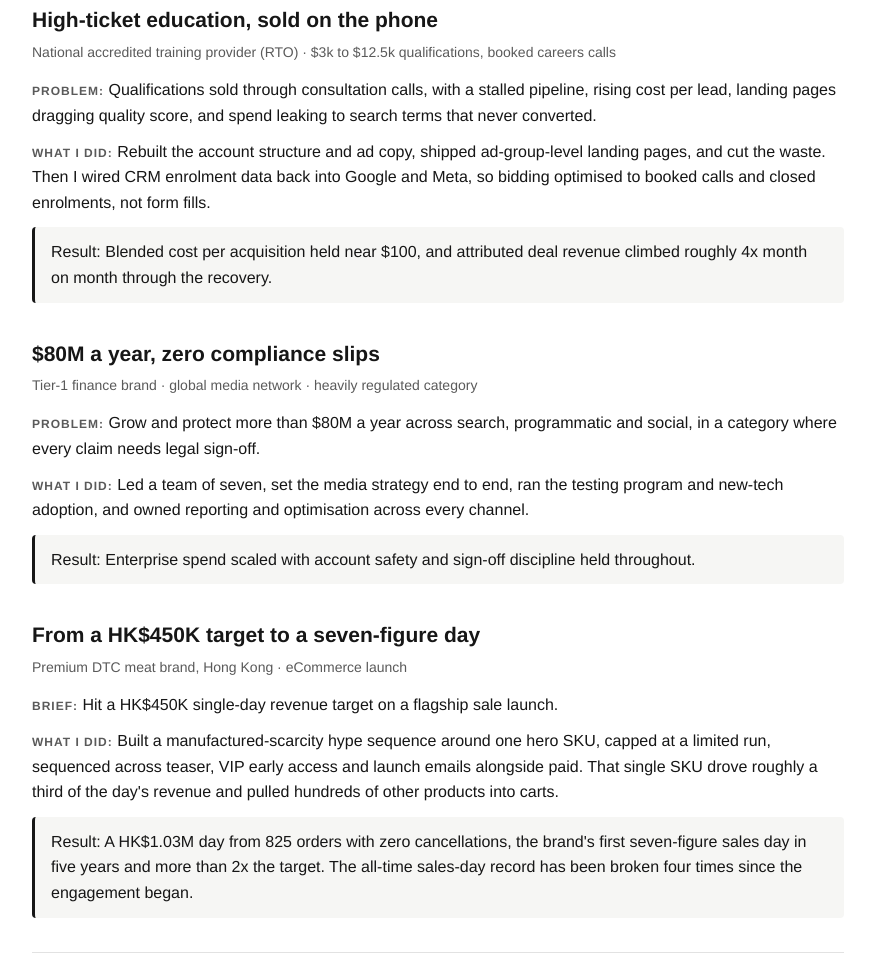
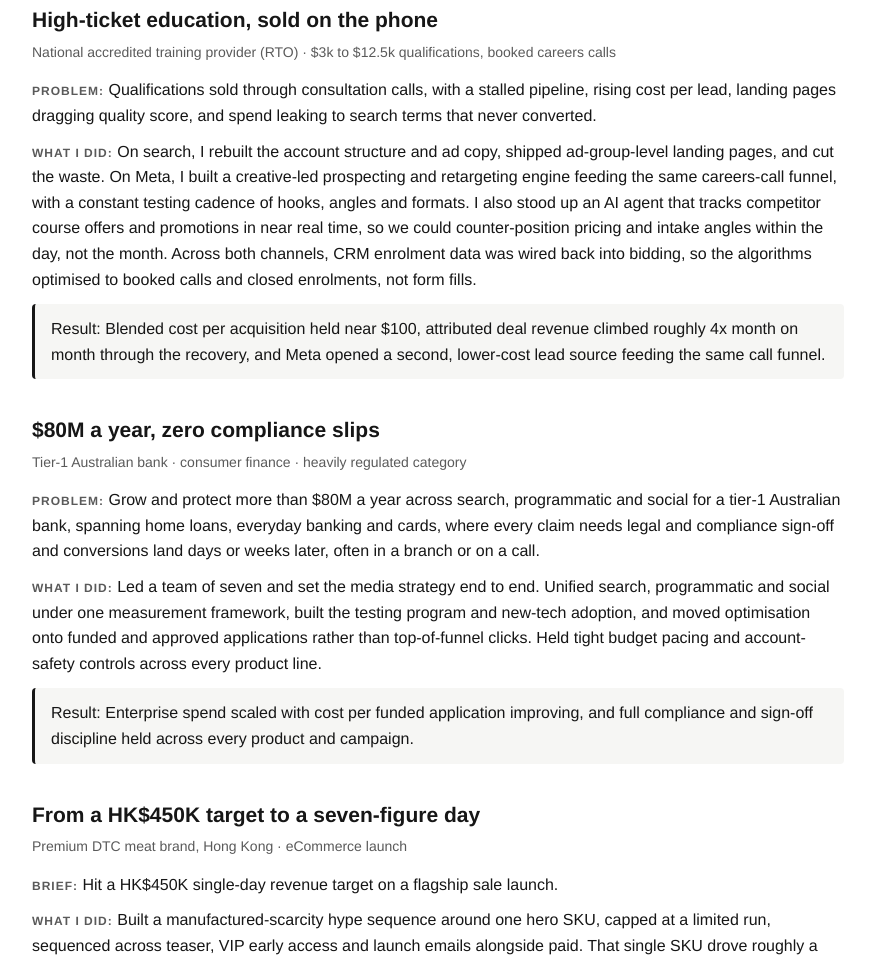
Before and after one commit to ra-shipit/ra-digital, a plain HTML site: page recentwork/index.html in a window 1280 px wide. Shown: the part 592-1556 px from the top of the page, without its empty margins (202-1073 px from the left). Drawn offline with Linux system fonts and the light colour scheme.

Commit message:
Enrich case studies: add Meta + AI competitor tracking (edu), bank detail (finance)
Co-Authored-By: Claude Opus 4.8 (1M context) <noreply@anthropic.com>

```diff
--- a/recentwork/index.html
+++ b/recentwork/index.html
@@ -111,16 +111,16 @@
       <h3>High-ticket education, sold on the phone</h3>
       <p class="sector">National accredited training provider (RTO) &middot; $3k to $12.5k qualifications, booked careers calls</p>
       <p class="block"><span class="label">Problem:</span> Qualifications sold through consultation calls, with a stalled pipeline, rising cost per lead, landing pages dragging quality score, and spend leaking to search terms that never converted.</p>
-      <p class="block"><span class="label">What I did:</span> Rebuilt the account structure and ad copy, shipped ad-group-level landing pages, and cut the waste. Then I wired CRM enrolment data back into Google and Meta, so bidding optimised to booked calls and closed enrolments, not form fills.</p>
-      <div class="outcome"><span class="label">Result:</span> Blended cost per acquisition held near $100, and attributed deal revenue climbed roughly 4x month on month through the recovery.</div>
+      <p class="block"><span class="label">What I did:</span> On search, I rebuilt the account structure and ad copy, shipped ad-group-level landing pages, and cut the waste. On Meta, I built a creative-led prospecting and retargeting engine feeding the same careers-call funnel, with a constant testing cadence of hooks, angles and formats. I also stood up an AI agent that tracks competitor course offers and promotions in near real time, so we could counter-position pricing and intake angles within the day, not the month. Across both channels, CRM enrolment data was wired back into bidding, so the algorithms optimised to booked calls and closed enrolments, not form fills.</p>
+      <div class="outcome"><span class="label">Result:</span> Blended cost per acquisition held near $100, attributed deal revenue climbed roughly 4x month on month through the recovery, and Meta opened a second, lower-cost lead source feeding the same call funnel.</div>
     </div>
 
     <div class="case">
       <h3>$80M a year, zero compliance slips</h3>
-      <p class="sector">Tier-1 finance brand &middot; global media network &middot; heavily regulated category</p>
-      <p class="block"><span class="label">Problem:</span> Grow and protect more than $80M a year across search, programmatic and social, in a category where every claim needs legal sign-off.</p>
-      <p class="block"><span class="label">What I did:</span> Led a team of seven, set the media strategy end to end, ran the testing program and new-tech adoption, and owned reporting and optimisation across every channel.</p>
-      <div class="outcome"><span class="label">Result:</span> Enterprise spend scaled with account safety and sign-off discipline held throughout.</div>
+      <p class="sector">Tier-1 Australian bank &middot; consumer finance &middot; heavily regulated category</p>
+      <p class="block"><span class="label">Problem:</span> Grow and protect more than $80M a year across search, programmatic and social for a tier-1 Australian bank, spanning home loans, everyday banking and cards, where every claim needs legal and compliance sign-off and conversions land days or weeks later, often in a branch or on a call.</p>
+      <p class="block"><span class="label">What I did:</span> Led a team of seven and set the media strategy end to end. Unified search, programmatic and social under one measurement framework, built the testing program and new-tech adoption, and moved optimisation onto funded and approved applications rather than top-of-funnel clicks. Held tight budget pacing and account-safety controls across every product line.</p>
+      <div class="outcome"><span class="label">Result:</span> Enterprise spend scaled with cost per funded application improving, and full compliance and sign-off discipline held across every product and campaign.</div>
     </div>
 
     <div class="case">
```
